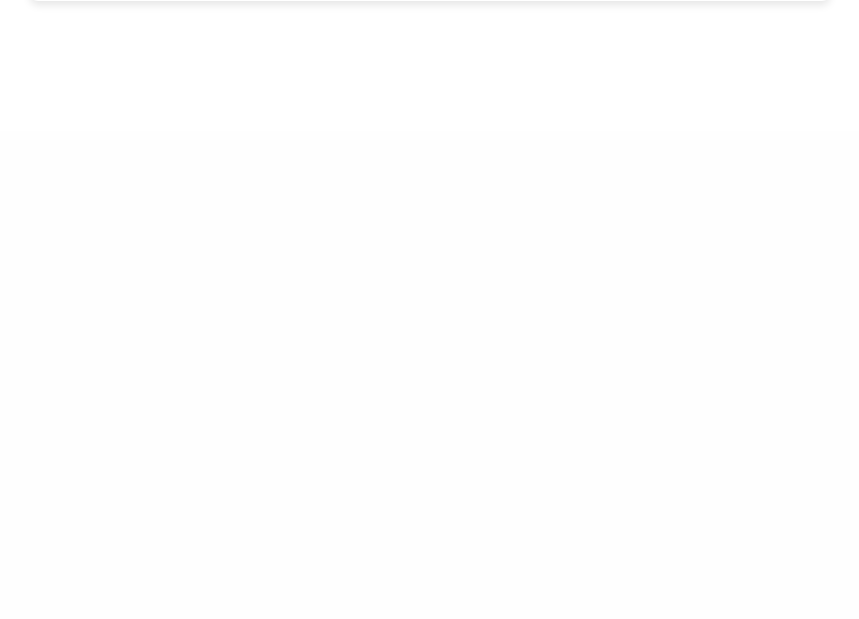
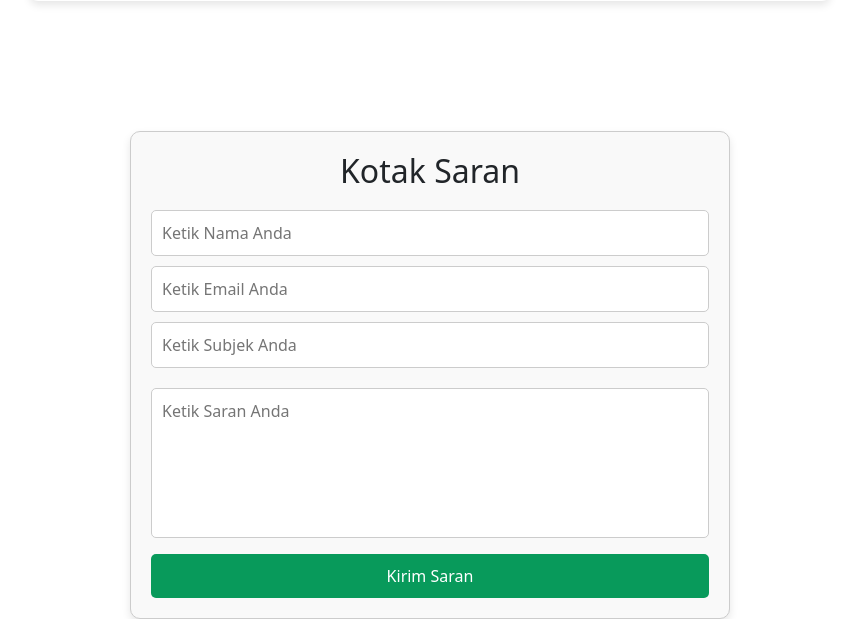
Before and after one commit to DamaiSilalahi/WEB_LINUS, a PHP site: page /faq/index.html in a window 1280 px wide. Shown: the part 715-1334 px from the top of the page, without its empty margins (210-1069 px from the left). Before the commit the page ends 720 px from the top, so only its background shows below. Run offline with PHP 8.4, Linux system fonts and the light colour scheme; some web fonts are replaced.

Commit message:
Penambahan kotak saran

```diff
--- a/css/style.css
+++ b/css/style.css
@@ -328,3 +328,65 @@ nav {
       width: 90%;
   }
 }
+
+/* Kotak Saran */
+.saran-container {
+  max-width: 600px;
+  margin: 40px auto 0;
+  padding: 20px;
+  border: 1px solid #ccc;
+  border-radius: 10px;
+  background-color: #f9f9f9;
+  box-shadow: 0px 4px 8px rgba(0, 0, 0, 0.1);
+  text-align: center;
+}
+
+.saran-container h2 {
+  text-align: center;
+  margin-bottom: 20px;
+}
+
+.saran-container input[type="text"],
+.saran-container input[type="email"] {
+  width: 100%;
+  padding: 10px;
+  margin-bottom: 10px;
+  border: 1px solid #ccc;
+  border-radius: 5px;
+  font-size: 16px;
+  box-sizing: border-box;
+}
+
+.saran-container textarea {
+  width: 100%;
+  height: 150px;
+  padding: 10px;
+  margin-top: 10px;
+  border-radius: 5px;
+  border: 1px solid #ccc;
+  font-size: 16px;
+  resize: none;
+}
+
+.saran-container button {
+  width: 100%;
+  padding: 10px;
+  margin-top: 10px;
+  background-color: #089A5b;
+  color: white;
+  border: none;
+  border-radius: 5px;
+  cursor: pointer;
+  font-size: 16px;
+}
+
+.saran-container button:hover {
+  background-color: #077b4c;
+}
+
+/* Responsive Design */
+@media (max-width: 768px) {
+  .saran-container {
+    width: 90%;
+  }
+}
--- a/faq/index.html
+++ b/faq/index.html
@@ -100,8 +100,42 @@
                 </details>
             </div>
         </section>
+        <section  class="saran-container">
+            <form id="contact-form" action="https://formspree.io/f/xrbzneqd" method="POST">
+            <h2>Kotak Saran</h2>
+            <input
+        type="text"
+        id="full-name"
+        name="full-name"
+        placeholder="Ketik Nama Anda"
+        required
+      />
+      <input
+        type="email"
+        id="email"
+        name="email"
+        placeholder="Ketik Email Anda"
+        required
+      />
+      <input
+        type="text"
+        id="subject"
+        name="subject"
+        placeholder="Ketik Subjek Anda"
+        required
+      />
+      <textarea
+        id="message"
+        name="message"
+        placeholder="Ketik Saran Anda"
+        required
+      ></textarea>
+      <button type="submit">Kirim Saran</button>
+    </form>
+        </section>
     </main>
     <script src="/js/sidebar.js"></script>
+    <script type="text/javascript" src="https://cdn.emailjs.com/dist/email.min.js"></script>
     <script src="/js/script.js"></script>
 </body>
 </html>
```
